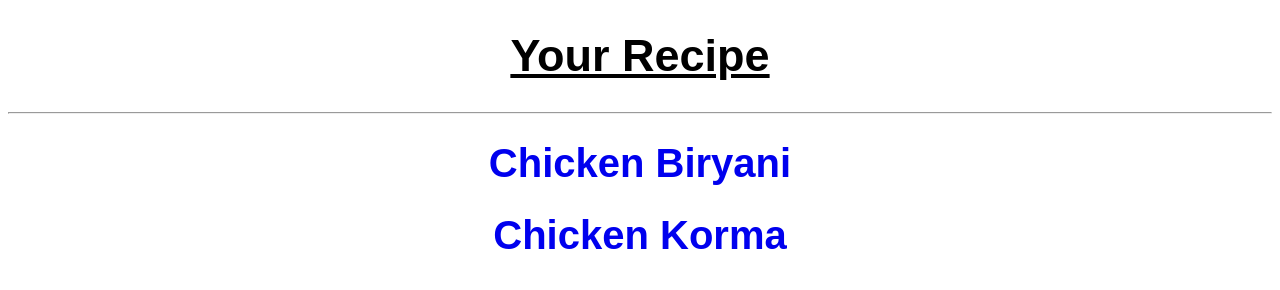
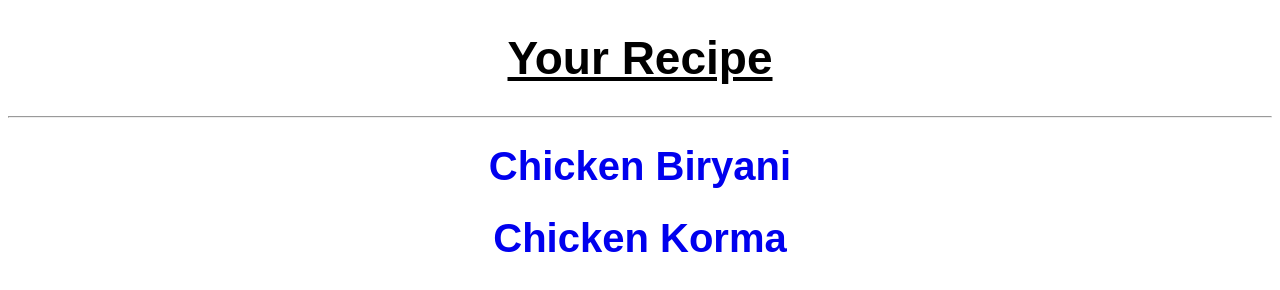
Before and after one commit to AreebKhanAnwar/git-config---global-user.email--areebkhanp1-gmil.com-, a plain HTML site: page index.html in a window 1280 px wide. Drawn offline with Linux system fonts and the light colour scheme.

Commit message:
second commit

```diff
--- a/index.html
+++ b/index.html
@@ -10,7 +10,7 @@
         }
        .one{
             text-decoration: underline;
-            font-size: 45px;
+            font-size: 46px;
         }
         h1{
             font-size: 40px;
```
